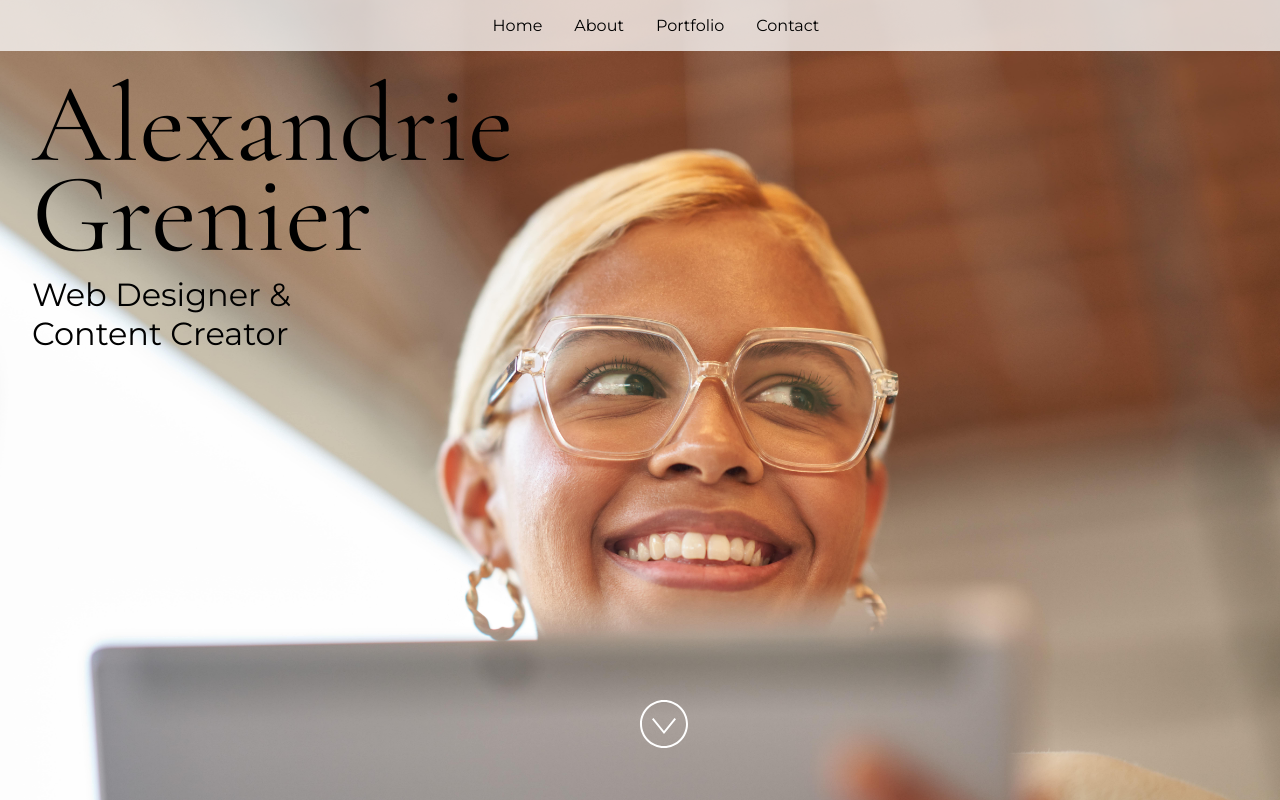
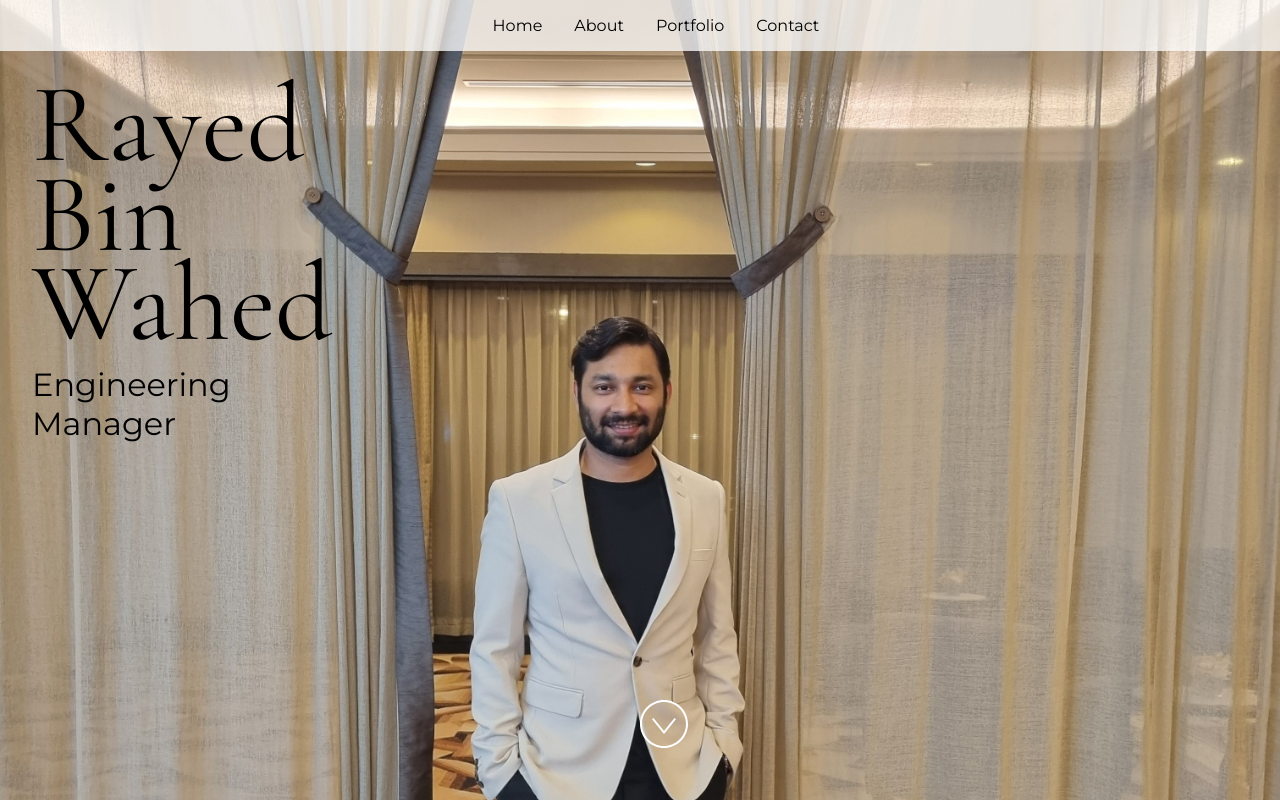
Before and after one commit to rayedbw/portfolio, a React (Vite) app: page / in a window 1280 px wide. Built offline with nearby package versions, Linux system fonts and the light colour scheme.

Commit message:
Update name, title, and background image

```diff
--- a/src/App.jsx
+++ b/src/App.jsx
@@ -24,9 +24,9 @@ import "./styles.css";
  * If you don't have one of the social sites listed, leave it as an empty string.
  */
 const siteProps = {
-  name: "Alexandrie Grenier",
-  title: "Web Designer & Content Creator",
-  email: "alex@example.com",
+  name: "Rayed Bin Wahed",
+  title: "Engineering Manager",
+  email: "rayedbw@gmail.com",
   gitHub: "microsoft",
   instagram: "microsoft",
   linkedIn: "satyanadella",
--- a/src/Components/Home.jsx
+++ b/src/Components/Home.jsx
@@ -20,7 +20,7 @@ import PropTypes from "prop-types";
  * Need an image? Check out https://unsplash.com to download a photo you
  * freely use on your site.
  */
-import image from "../images/woman-with-tablet.jpg";
+import image from "../images/rayed.jpg";
 
 const imageAltText = "Adult female in office setting leaning against a glass wall while holding a platinum Microsoft Surface Pro 7 in tablet mode preparing to write with Microsoft Surface Pen";
 
```
Also changed, not shown: src/images/rayed.jpg (added).
